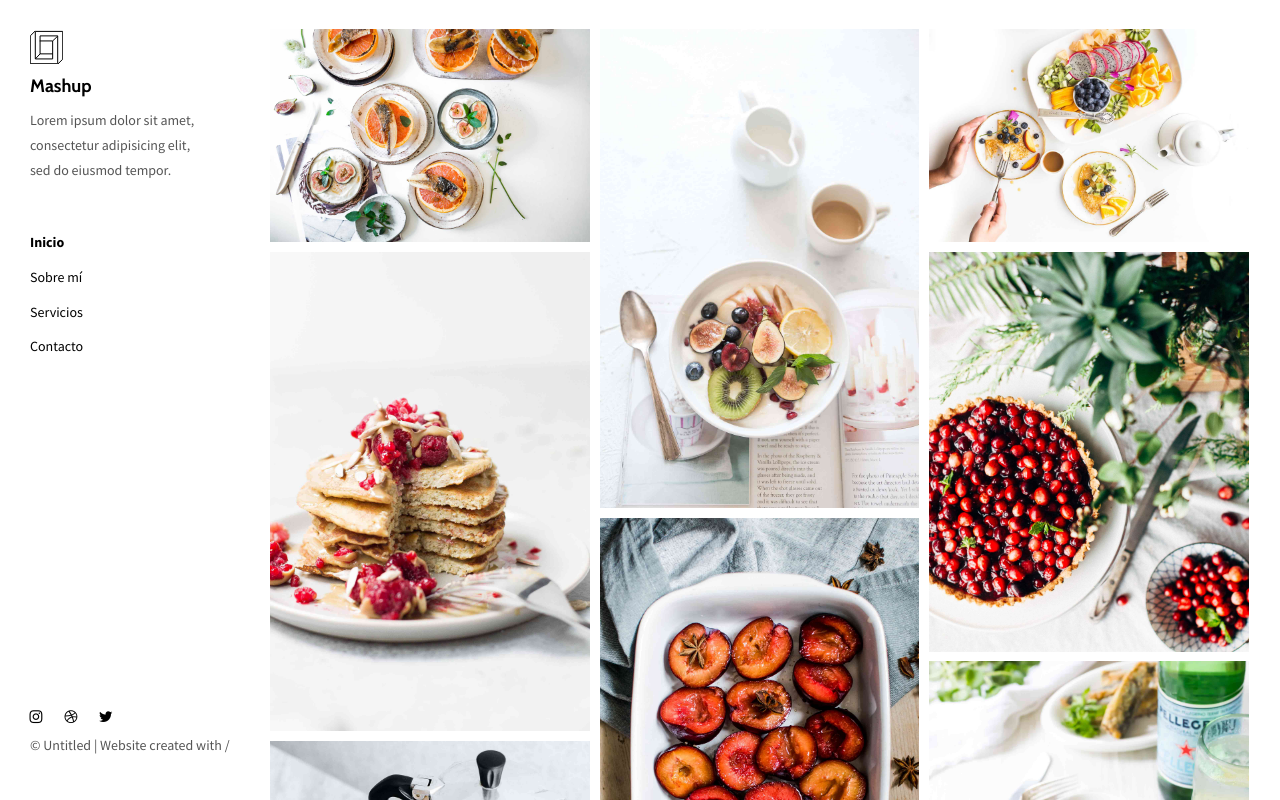
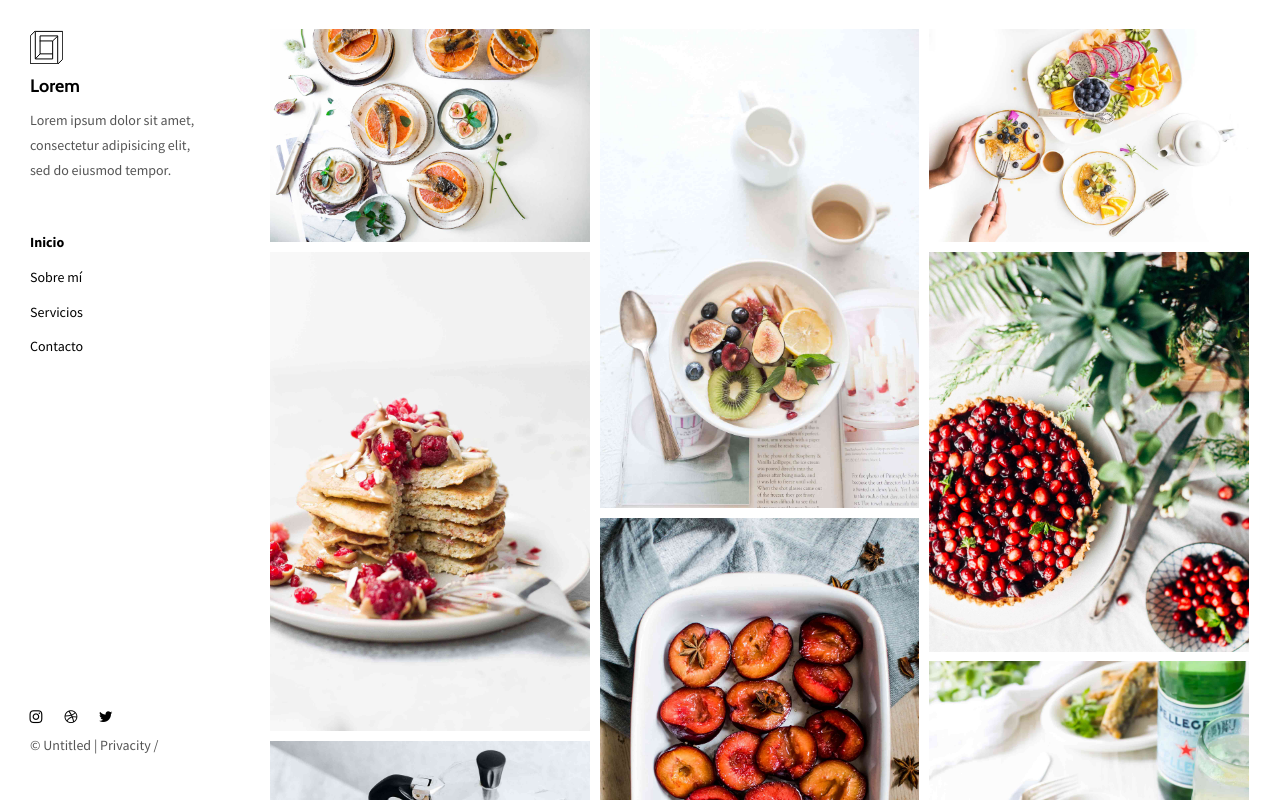
Before and after one commit to luisa2765466/Portafolio.github.io, a plain HTML site: page index.html in a window 1280 px wide. Shown: the top 800 px of the page. Drawn offline with nearby package versions, Linux system fonts and the light colour scheme.

Commit message:
Update index.html

```diff
--- a/index.html
+++ b/index.html
@@ -7,9 +7,8 @@
   <meta content="width=device-width,initial-scale=1" name="viewport">
   <meta content="Page description" name="description">
   <meta name="google" content="notranslate" />
-  <meta content="Mashup templates have been developped by Orson.io team" name="author">
 
-  <!-- Disable tap highlight on IE -->
+
   <meta name="msapplication-tap-highlight" content="no">
 
   <link href="./assets/apple-icon-180x180.png" rel="apple-touch-icon">
@@ -23,7 +22,7 @@
 
 <body>
 
-<!-- Add your content of header -->
+
 <header class="">
   <div class="navbar navbar-default visible-xs">
     <button type="button" class="navbar-toggle collapsed">
@@ -40,7 +39,7 @@
       <div class="site-header hidden-xs">
           <a class="site-brand" href="./index.html" title="">
             <img class="img-responsive site-logo" alt="" src="./assets/images/mashup-logo.svg">
-            Mashup
+            Lorem
           </a>
         <p>Lorem ipsum dolor sit amet, consectetur adipisicing elit, sed do eiusmod
         tempor.</p>
@@ -50,7 +49,7 @@
         <li><a href="./about.html" title="">Sobre mí</a></li>
         <li><a href="./services.html" title="">Servicios</a></li>
         <li><a href="./contact.html" title="">Contacto</a></li>
-        <!-- <li><a href="./components.html" title="">Components</a></li> -->
+
 
       </ul>
 
@@ -66,14 +65,14 @@
             <i class="fa fa-twitter"></i>
           </a>
         </p>
-        <p>© Untitled | Website created with <a href="http://www.mashup-template.com/" title="Create website with free html template"></a>/<a href="https://www.unsplash.com/" title="Beautiful Free Images"></a></p>
+        <p>© Untitled | Privacity  <a href="http://www.mashup-template.com/" title="Create website with free html template"></a>/<a href="https://www.unsplash.com/" title="Beautiful Free Images"></a></p>
       </nav>
     </div>
   </nav>
 </header>
 <main class="" id="main-collapse">
 
-<!-- Add your site or app content here -->
+
 
 <div class="hero-full-wrapper">
   <div class="grid">
```
